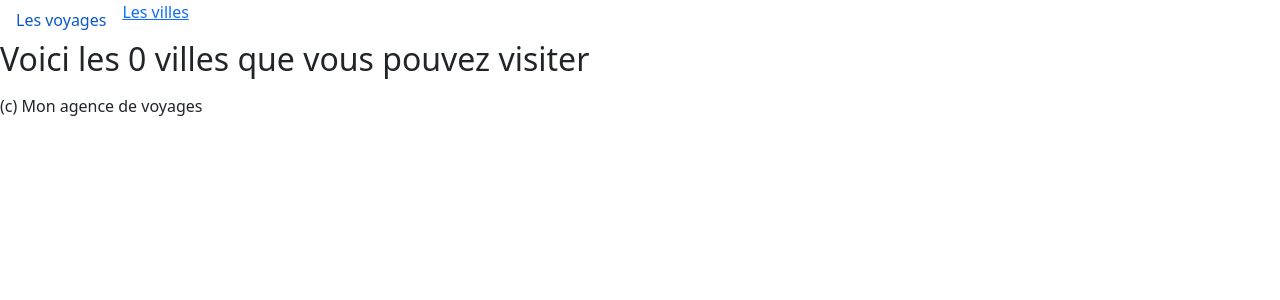
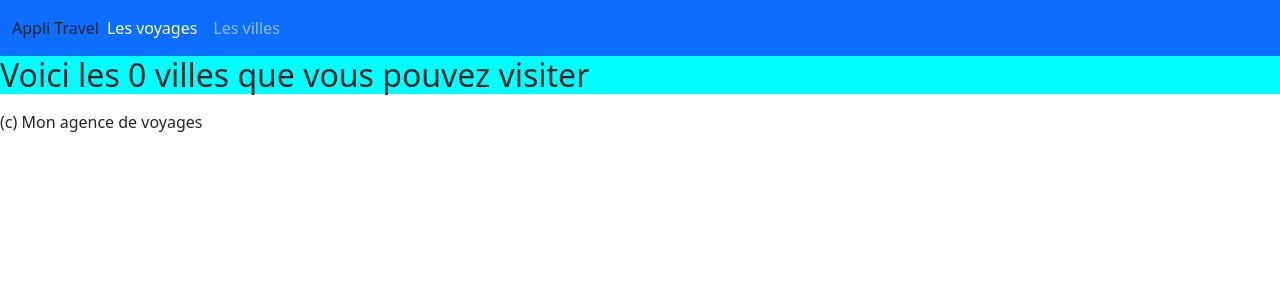
Before and after one commit to Iry77/webtravel, a Django app: page /villes/ in a window 1280 px wide. Shown: the top 300 px of the page. Run offline with Django 5.2, Linux system fonts and the light colour scheme; data that the repository does not hold is empty.

Commit message:
css couleur h2

```diff
--- /dev/null
+++ b/webtravel/applitravel/templates/applitravel/base.html
@@ -0,0 +1,24 @@
+{% load static %}
+<!DOCTYPE html>
+<html lang="fr">
+	<head>
+        <meta charset="utf-8">
+        <meta name="viewport" content="width=device-width, initial-scale=1">
+        <title>{% block title %} {% endblock %}</title>
+        <link href="https://cdn.jsdelivr.net/npm/bootstrap@5.0.2/dist/css/bootstrap.min.css" rel="stylesheet" integrity="sha384-EVSTQN3/azprG1Anm3QDgpJLIm9Nao0Yz1ztcQTwFspd3yD65VohhpuuCOmLASjC" crossorigin="anonymous">
+        <link rel="stylesheet" href="{% static 'applitravel/css/styles.css' %}">
+    </head>
+
+	<body class="Site">
+		<header>
+			{% include 'applitravel/menu.html' %}
+		</header>
+		<main class="Site-content">
+			{% block main %} {% endblock %}
+		</main>
+		<footer>
+			{% include 'applitravel/footer.html' %}
+		</footer>
+        <script src="https://cdn.jsdelivr.net/npm/bootstrap@5.0.2/dist/js/bootstrap.bundle.min.js" integrity="sha384-MrcW6ZMFYlzcLA8Nl+NtUVF0sA7MsXsP1UyJoMp4YLEuNSfAP+JcXn/tWtIaxVXM" crossorigin="anonymous"></script>
+    </body>
+</html>
--- /dev/null
+++ b/webtravel/applitravel/templates/applitravel/footer.html
@@ -0,0 +1 @@
+(c) Mon agence de voyages
--- /dev/null
+++ b/webtravel/applitravel/templates/applitravel/menu.html
@@ -0,0 +1,18 @@
+<nav class="navbar navbar-expand-lg navbar-dark bg-primary">
+    <div class="container-fluid" href="#">
+        Appli Travel
+        <button class="navbar-toggler" type="button" data-bs-toggle="collapse" data-bs-target="#navbarText" aria-controls="navbarText" aria-expanded="false" aria-label="Toggle navigation">
+            <span class="navbar-toggler-icon"></span>
+        </button>
+        <div class="collapse navbar-collapse" id="navbarText">
+            <ul class="navbar-nav me-auto mb-2 mb-lg-0">
+                <li class="nav-item">
+                    <a class="nav-link active" href="/voyages/">Les voyages</a>
+                </li>
+                <li class="nav-item">
+                    <a class="nav-link" href="/villes/">Les villes</a>
+                </li>
+            </ul>
+        </div>
+    </div>
+</nav>
--- a/webtravel/applitravel/templates/applitravel/villes.html
+++ b/webtravel/applitravel/templates/applitravel/villes.html
@@ -1,31 +1,14 @@
-<!DOCTYPE html>
-<html lang="fr">
-    <head>
-        <meta charset="utf-8">
-        <link href="https://cdn.jsdelivr.net/npm/bootstrap@5.0.2/dist/css/bootstrap.min.css" rel="stylesheet" integrity="sha384-EVSTQN3/azprG1Anm3QDgpJLIm9Nao0Yz1ztcQTwFspd3yD65VohhpuuCOmLASjC" crossorigin="anonymous">
-        <title>Les villes</title>
-    </head>
-    <body>
-        <header>
-            <ul class="nav">
-                <li class="nav-item">
-                    <a class="nav-link" href="/voyages/">Les voyages</a>
-                </li>
-                <li class="nav-item">
-                    <a class="nav-link-active" aria-current="page" href="/villes/">Les villes</a>
-                </li>
-            </ul>
-        </header>
-        <main>
+{% extends 'applitravel/base.html' %}
+
+{% block title %}
+Les voyages
+{% endblock %}
+
+{% block main %}
     <h2>Voici les {{villes|length}} villes que vous pouvez visiter</h2>
         <ul>
             {% for vil in villes %}
                 <li>{{vil.IDVille}} {{vil.NomVille}} ({{vil.NomPays}}) </li>
             {% endfor %}
         </ul>
-        </main>
-        <footer>
-            (c) Mon agence de voyages
-        </footer>
-    </body>
-</html>
+{% endblock%}
--- /dev/null
+++ b/webtravel/static/applitravel/css/styles.css
@@ -0,0 +1,3 @@
+h2{
+    background-color: aqua;
+}
```
Also changed, not shown: webtravel/applitravel/templates/applitravel/voyages.html (+14 -31 lines). Lines whose indentation alone changed are shown as unchanged.
